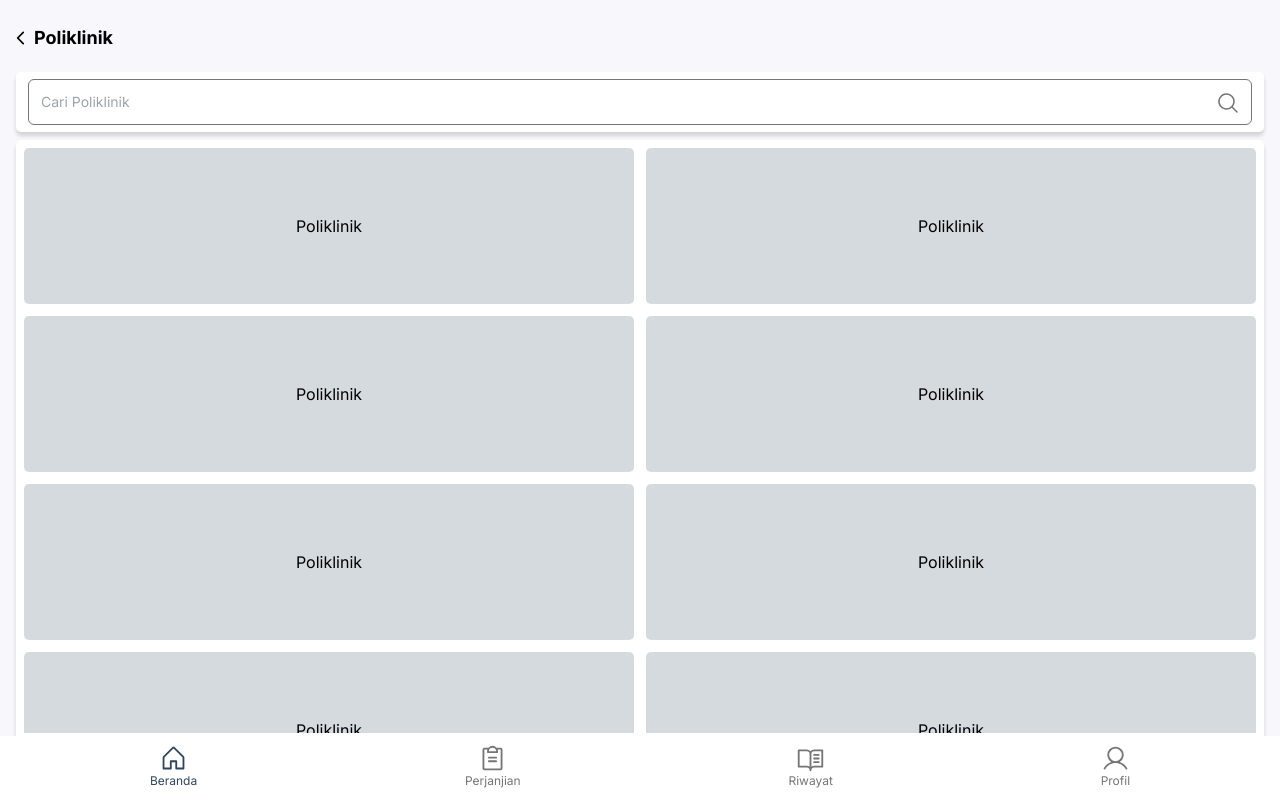
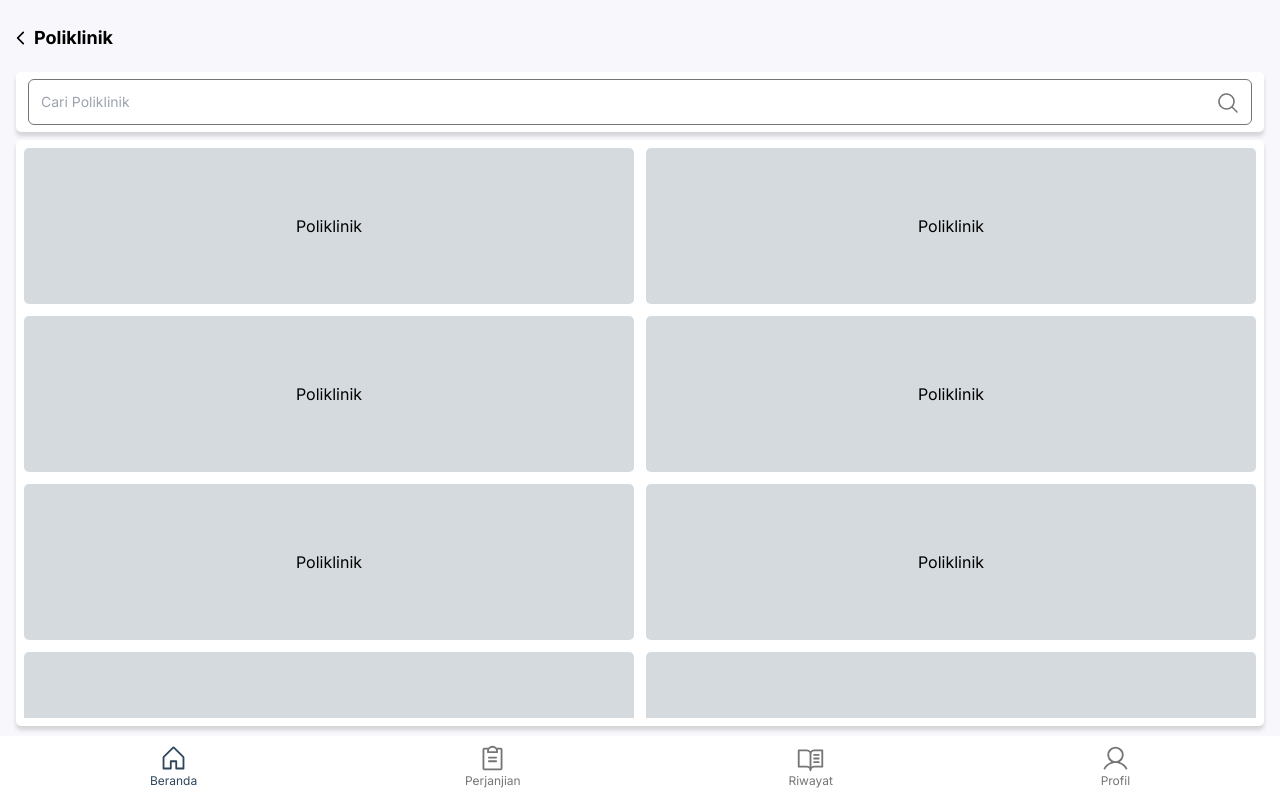
Before and after one commit to fellychandra/bigsapp, a Next.js app: page /beranda/poliklinik in a window 1280 px wide. Built offline with nearby package versions, Linux system fonts and the light colour scheme.

Commit message:
benerin manifest nya

```diff
--- a/app/beranda/poliklinik/dokter/page.js
+++ b/app/beranda/poliklinik/dokter/page.js
@@ -21,7 +21,7 @@ const Dokter = () => {
                     <Search/>
                 </section>
                 <section className='px-2'>
-                    <div className='grid grid-cols-1 gap-3 overflow-y-auto scrollbar-hide' style={{ maxHeight: 'calc(100vh - 200px)' }} >
+                    <div className='grid grid-cols-1 gap-3 overflow-y-auto scrollbar-hide' style={{ maxHeight: 'calc(100vh - 210px)' }} >
                         <Card style={'bg-white h-full w-full items-center'} data={""} />
                         <Card style={'bg-white h-full w-full items-center'} data={""} />
                         <Card style={'bg-white h-full w-full items-center'} data={""} />
--- a/app/beranda/poliklinik/page.js
+++ b/app/beranda/poliklinik/page.js
@@ -22,7 +22,7 @@ const Poliklinik = () => {
         </section>
         <section className='px-2'>
           <div className='w-full h-full bg-white rounded-[5px] shadow-custom p-2'>
-            <div className='grid grid-cols-2 gap-3 place-items-center justify-center overflow-y-auto scrollbar-hide' style={{ maxHeight: 'calc(100vh - 215px)' }} >
+            <div className='grid grid-cols-2 gap-3 place-items-center justify-center overflow-y-auto scrollbar-hide' style={{ maxHeight: 'calc(100vh - 230px)' }} >
               <Card data={""} />
               <Card data={""} />
               <Card data={""} />
--- a/app/layout.js
+++ b/app/layout.js
@@ -7,7 +7,7 @@ const inter = Inter({ subsets: ['latin'] })
 export const metadata = {
   title: 'Bigs App',
   description: 'Doctor Appointment App',
-  manifest: "./manifest.json",
+  manifest: "/manifest.json",
   icons: { apple: './icon.png' },
   themeColor: '#fff',
   viewport :'width=device-width,initial-scale=1,minimum-scale=1,maximum-scale=1,viewport-fit=cover'
--- a/components/wrapping/reactquery.js
+++ b/components/wrapping/reactquery.js
@@ -17,10 +17,9 @@ const queryClient = new QueryClient({
 function ReactQueryWrapper({ children }) {
   return (
     <QueryClientProvider client={queryClient}>
-      <Suspense fallback={<Loading />}>
+
         {/* <Header /> */}
         {children}
-      </Suspense>
       <Navigasi />
     </QueryClientProvider>
   );
```
